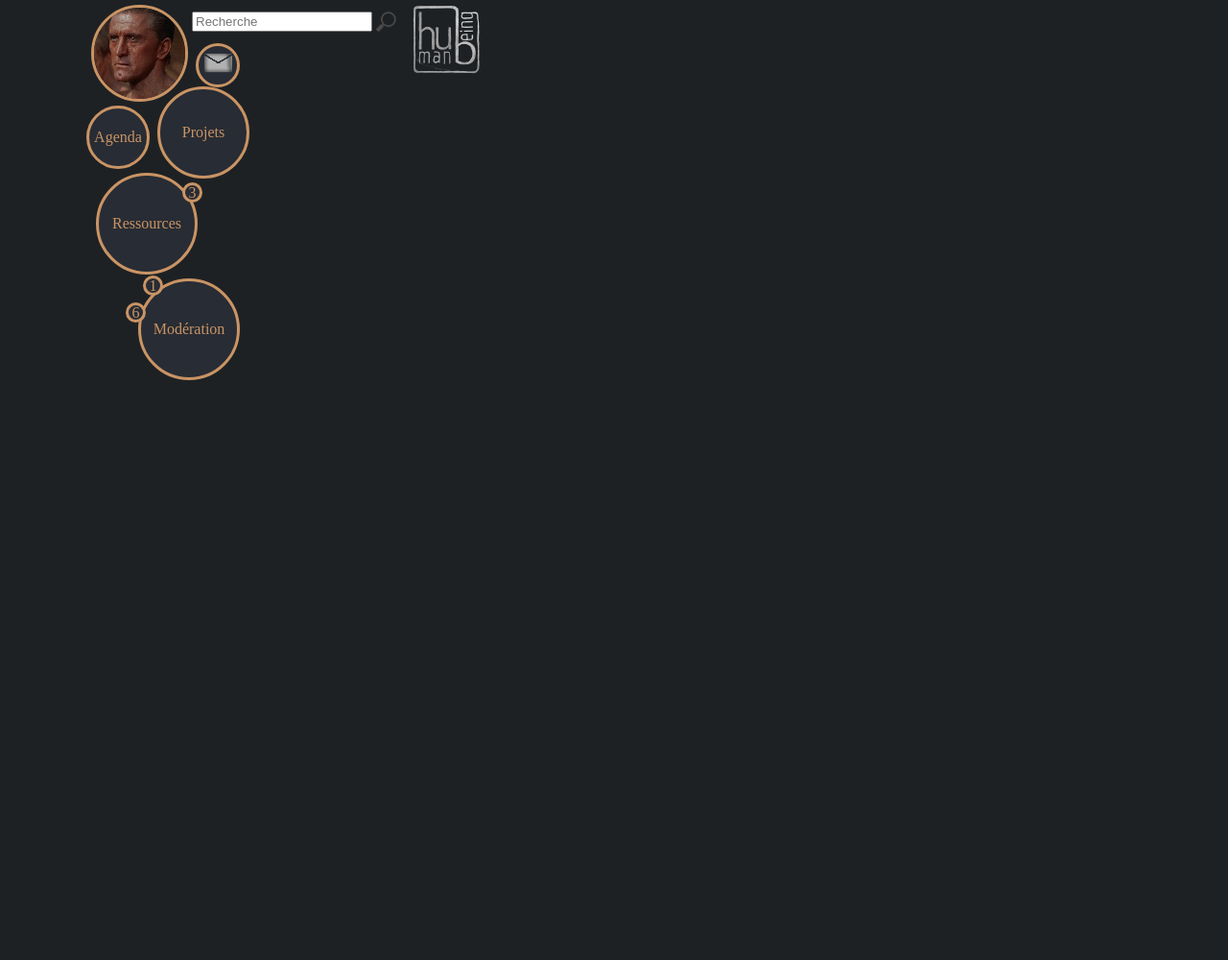
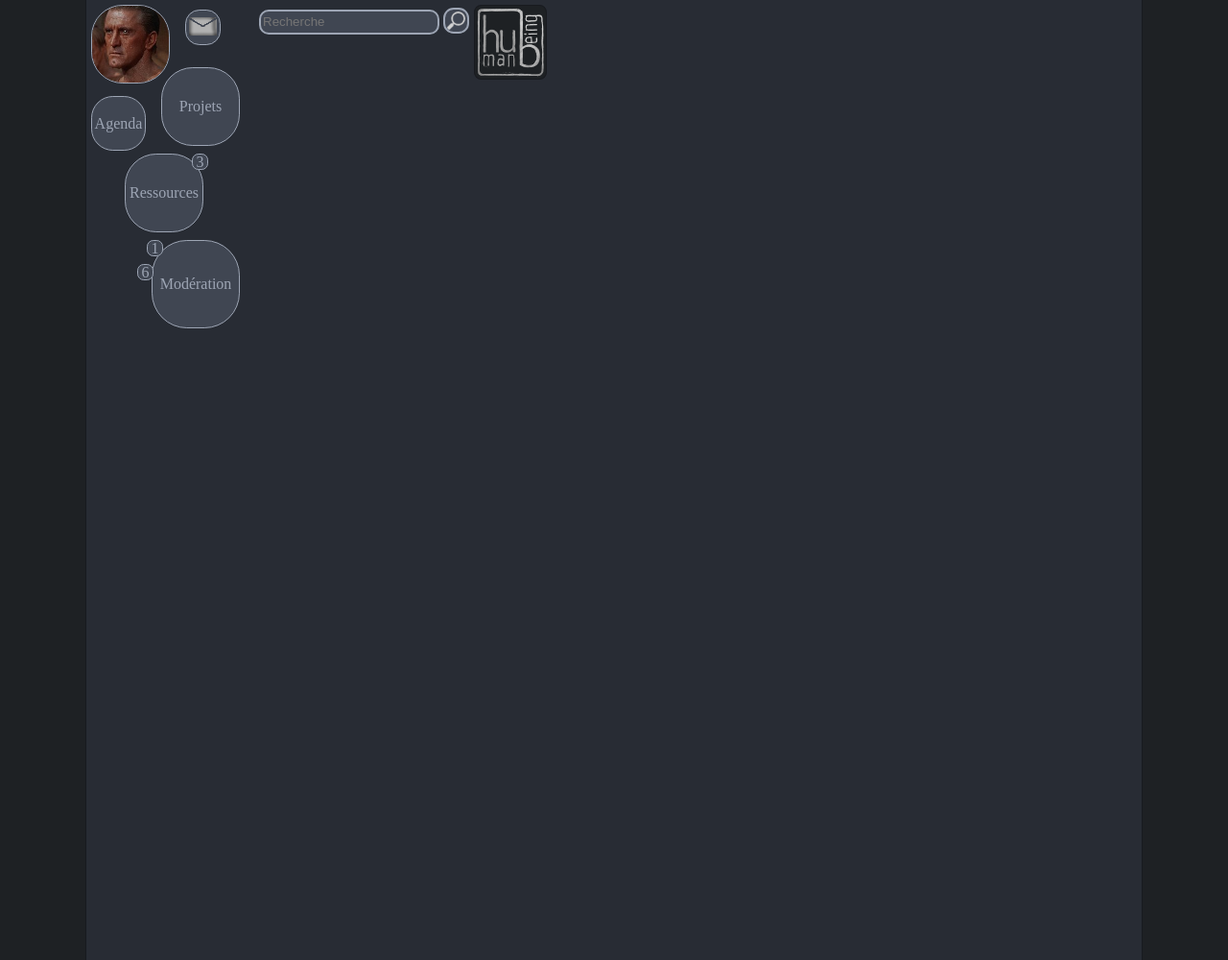
Before and after one commit to robinBanquo/HUmanBeing-archives, a PHP site: page / in a window 1280 px wide. Shown: the whole page at 96% size. Before the commit the page ends 396 px from the top, so only its background shows below. Run offline with PHP 8.4, Linux system fonts and the light colour scheme.

Commit message:
interface noir plus abouti

```diff
--- a/views/css/base_page.css
+++ b/views/css/base_page.css
@@ -11,22 +11,19 @@ html {
 body {
     margin: 0px;
     min-height: 100%;
-    color: rgb(100, 100, 100);
-    /*dégradé*/
     background-color : rgb(30,33,36);
 }
-
 #global_container {
     position: relative;
     max-width: 1100px;
     min-width: 900px;
-    height: auto;
+    min-height: 1000px;
+    max-height: 100%;
     margin: 0 auto;
-    height: auto;
+
     background-color: rgb(40,44,52);
-    border-left: 1px solid black;
-    border-right: 1px solid black;
-
+    border-left: 1px solid rgb(24,26,31);
+    border-right: 1px solid rgb(24,26,31);
 }
 
 /* conteneur comprenant juste l'outil recherche et le logo*/
@@ -35,19 +32,36 @@ body {
     position: relative;
     width: 300px;
     top: 0px;
-    left: 110px;
+    left: 180px;
 }
 /*styles du panneau recherche et du logo*/
+#general_header form {
 
+    border-radius: 10px;
+    display: block;
+    position: absolute;
+    text-align: center;
+}
 #menu_search_tool {
-    position: absolute;
+    border-radius: 10px;
+    position: relative;
     width: 180px;
-    top: 12px;
+    height: 20px;
+    top: 0px;
+    border: 2px solid rgb(157,165,180);
+    color:rgb(157,165,180);
+    background-color: rgb(64, 70, 82);
 }
 #search_button {
-    position: absolute;
-    left: 190px;
-    top: 10px;
+    position: relative;
+    top: 8px;
+    border: 2px solid rgb(157,165,180);
+    border-radius: 40%;
+    background-color: rgb(64,70,82);
+}
+#search_button:hover {
+    background-color: rgb(143,80,88);
+    border: 2px solid rgb(211,211,211);
 }
 /*logo qui renvoie ver la page d'acceuil (log page si pas identifié, navigation si déja identifié)*/
 
@@ -55,6 +69,15 @@ body {
     position: absolute;
     top: 5px;
     right: 0px;
+    border: 1px solid rgb(24,26,31);
+    border-radius: 10%;
+    background-color : rgb(30,33,36);
+    height: 72px;
+    padding: 2px;
+}
+#homepage:hover{
+    background-color: rgb(143,80,88);
+    border: 1px solid rgb(211,211,211);
 }
 /*############## les polices utilisées sur le site ###########*/
 
--- a/views/css/menu.css
+++ b/views/css/menu.css
@@ -1,123 +1,104 @@
 /*styles du menu de gauche*/
 
 #menu_left {
-    width: 170px;
+    width: 150px;
     position: absolute;
     top: 0px;
+    padding: 5px;
 }
 
 
 /*le menu avec tout les gros bouttons a gauche*/
 
 .big_menu_button {
-    border-radius: 100%;
+    border-radius: 40%;
     display: block;
     position: absolute;
     text-align: center;
-    border: 3px solid rgb(201,148,100);
-    color:rgb(201,148,100);
-    background-color: rgb(40,44,52);
+    border: 1px solid rgb(157,165,180);
+    color:rgb(157,165,180);
+    background-color: rgb(64, 70, 82);
 
 }
 
 #profile_button {
-    width: 95px;
-    height: 95px;
+    width: 80px;
+    height: 80px;
     top: 5px;
     left: 5px;
     line-height: 95px
 }
-
-#profile_button:hover {
-    border: 3px solid rgb(235, 204, 176);
-    color:rgb(235, 204, 176);
+/*effet de surbrillance  quant on passe sur les boutons*/
+#profile_button:hover, #mail_info:hover, #my_projects_button:hover, #agenda_button:hover, #ressources_button:hover, #moderation_button:hover  {
+    border: 2px solid rgb(211,211,211);
+    color:rgb(211,211,211);
 }
 
 #mail_info {
-    width: 40px;
-    height: 40px;
-    line-height: 40px;
-    right: 10px;
-    top: 45px;
+    width: 35px;
+    height: 35px;
+    right: 20px;
+    top: 10px;
 }
 
-#mail_info:hover {
-    border: 3px solid rgb(235, 204, 176);
-    color:rgb(235, 204, 176);
+#mail_info img{
+    position: relative;
+    top: 7px;
 }
 
 #my_projects_button {
-    width: 90px;
-    height: 90px;
-    top: 90px;
+    width: 80px;
+    height: 80px;
+    top: 70px;
     right: 0px;
-    line-height: 90px;
+    line-height: 80px;
 }
 
-#my_projects_button:hover {
-    border: 3px solid rgb(235, 204, 176);
-    color:rgb(235, 204, 176);
-}
 
 #agenda_button {
-    width: 60px;
-    height: 60px;
-    top: 110px;
-    line-height: 60px
-}
-
-#agenda_button:hover {
-    border: 3px solid rgb(235, 204, 176);
-    color:rgb(235, 204, 176);
+    width: 55px;
+    height: 55px;
+    top: 100px;
+    line-height: 55px
 }
 
 #ressources_button {
-    width: 100px;
-    height: 100px;
-    top: 180px;
-    left: 10px;
-    line-height: 100px
-}
-
-#ressources_button:hover {
-    border: 3px solid rgb(235, 204, 176);
-    color:rgb(235, 204, 176);
+    width: 80px;
+    height: 80px;
+    top: 160px;
+    left: 40px;
+    line-height: 80px
 }
 
 #ressources_info {
     width: 15px;
     height: 15px;
-    top: 190px;
-    left: 100px;
+    top: 160px;
+    left: 110px;
     line-height: 15px;
 }
 
 #moderation_button {
-    width: 100px;
-    height: 100px;
-    top: 290px;
-    right: 10px;
-    line-height: 100px
-}
-
-#moderation_button:hover {
-    border: 3px solid rgb(235, 204, 176);
-    color:rgb(235, 204, 176);
+    width: 90px;
+    height: 90px;
+    top: 250px;
+    right: 0px;
+    line-height: 90px
 }
 
 #moderation_info_1 {
     width: 15px;
     height: 15px;
-    top: 287px;
-    right: 90px;
+    top: 250px;
+    right: 80px;
     line-height: 15px;
 }
 
 #moderation_info_2 {
     width: 15px;
     height: 15px;
-    top: 315px;
-    right: 108px;
+    top: 275px;
+    right: 90px;
     line-height: 15px;
 }
 
--- a/views/js/menu.js
+++ b/views/js/menu.js
@@ -5,30 +5,58 @@ $(document).ready(function(){
 
 //#########Affichage des sous-menus en cliquant sur les boutons correspondants et animations associées##########
 
-	var $initial_text_shadow = $(".big_menu_button").css("text-shadow"); //on met dans une variable la couleur initiale de l'ombre des boutons
+	var $initial_bg_color = $(".big_menu_button").css("background-color"); //on met dans une variable la couleur initiale du background color des boutons
+	var $initial_color = $(".big_menu_button").css("color");// idem avec la couleur du texte, qui resservira pour réinitialiser le texte et la bordure
+	var $open_bg_color= "rgb(143,80,88)";// couleur du background une fois ouvert
+	var $open_color= "rgb(211,211,211)";
 
 	$("#profile_button").click(function(){
 		$(".menu_expanded").hide();//on commence par fermer ceux qui seraient éventuelleme,t déja ouverts
 		$("#profile_menu").show();
-		$(".big_menu_button").css("text-shadow", $initial_text_shadow);//on réinitialise la couleur de tout les bouttons
-		$(this).css(border,$("#profile_button:hover").css(border));
+		//on réinitialise le tout
+		$(".big_menu_button").css("background-color", $initial_bg_color);
+		$(".big_menu_button").css("color", $initial_color);
+		$(".big_menu_button").css("border-color", $initial_color);
+		//puis on modifie pour l'élément en question
+		$(this).css("border-color", $open_color);
+
+// il faudra trouver un truc pour que ca se voye que l'image a été cliquée
 	});
 	$("#my_projects_button").click(function(){
 		$(".menu_expanded").hide();
 		$("#my_projects_menu").show();
-		$(this).css(border,$("#profile_button:hover").css(border));
+		//on réinitialise le tout
+		$(".big_menu_button").css("background-color", $initial_bg_color);
+		$(".big_menu_button").css("color", $initial_color);
+		$(".big_menu_button").css("border-color", $initial_color);
+		//puis on modifie pour l'élément en question
+		$(this).css("background-color", $open_bg_color);
+		$(this).css("color", $open_color);
+		$(this).css("border-color", $open_color);
 	});
 	$("#ressources_button").click(function(){
 		$(".menu_expanded").hide();
 		$("#ressources_menu").show();
-		$(".big_menu_button").css("text-shadow", $initial_text_shadow);//on réinitialise la couleur de tout les bouttons
-		$( this ).css("text-shadow", "0 0 30px rgba(200,0,0,0.7)");
+		//on réinitialise le tout
+		$(".big_menu_button").css("background-color", $initial_bg_color);
+		$(".big_menu_button").css("color", $initial_color);
+		$(".big_menu_button").css("border-color", $initial_color);
+		//puis on modifie pour l'élément en question
+		$(this).css("background-color", $open_bg_color);
+		$(this).css("color", $open_color);
+		$(this).css("border-color", $open_color);
 	});
 	$("#moderation_button").click(function(){
 		$(".menu_expanded").hide();
 		$("#moderation_menu").show();
-		$(".big_menu_button").css("text-shadow", $initial_text_shadow);//on réinitialise la couleur de tout les bouttons
-		$( this ).css("text-shadow", "0 0 30px rgba(0,200,0,0.7)");
+		//on réinitialise le tout
+		$(".big_menu_button").css("background-color", $initial_bg_color);
+		$(".big_menu_button").css("color", $initial_color);
+		$(".big_menu_button").css("border-color", $initial_color);
+		//puis on modifie pour l'élément en question
+		$(this).css("background-color", $open_bg_color);
+		$(this).css("color", $open_color);
+		$(this).css("border-color", $open_color);
 	});
 
 });
```
Also changed, not shown: other parts of views/css/menu.css (+9 -39 lines), views/images/logo_hub.png, views/images/loupe.png, views/images/loupe_hover.png (added), views/images/message_menu.png, views/js/base_page.js (added).
